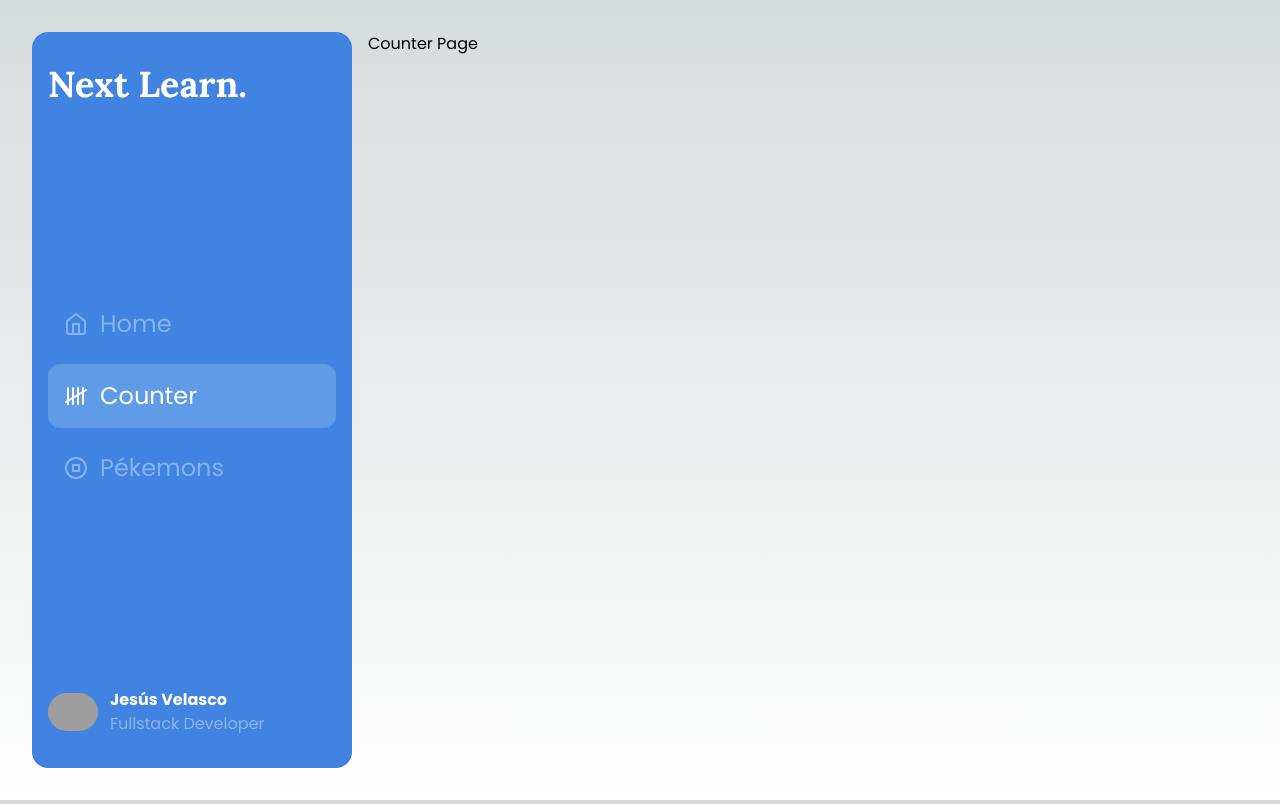
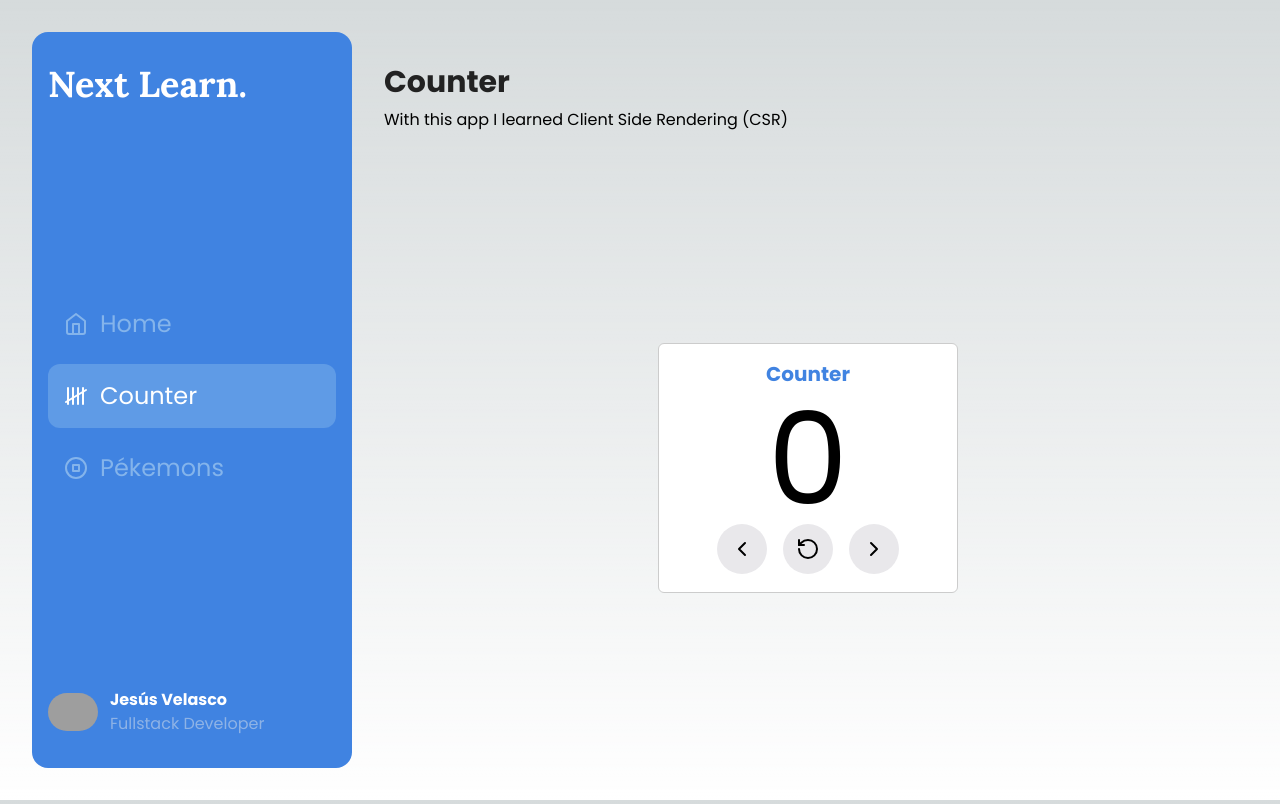
Before and after one commit to jesusrobot0/my-dashboard, a Next.js app: page /dashboard/counter in a window 1280 px wide. Built offline with nearby package versions, Linux system fonts and the light colour scheme; grey boxes are pictures that could not be loaded.

Commit message:
Add Counter Page

```diff
--- a/src/app/dashboard/counter/page.tsx
+++ b/src/app/dashboard/counter/page.tsx
@@ -1,3 +1,17 @@
+import { TitlePage } from "@/components";
+import { Counter } from "@/components/counter/Counter";
+
 export default function CounterPage() {
-  return <h1>Counter Page</h1>;
+  return (
+    <>
+      <TitlePage
+        title="Counter"
+        description="With this app I learned Client Side Rendering (CSR)"
+      />
+
+      <main className="w-full h-full flex justify-center items-center">
+        <Counter />
+      </main>
+    </>
+  );
 }
--- a/src/app/dashboard/layout.tsx
+++ b/src/app/dashboard/layout.tsx
@@ -8,7 +8,7 @@ export default function DashboardLayout({
   return (
     <div className="h-screen p-8 flex justify-between gap-4">
       <Sidebar />
-      <main className="w-3/4">{children}</main>
+      <div className="w-3/4 px-4 py-8 ">{children}</div>
     </div>
   );
 }
--- /dev/null
+++ b/src/components/counter/Counter.tsx
@@ -0,0 +1,40 @@
+"use client";
+import { useState } from "react";
+import { ChevronLeft, ChevronRight, RotateCcw } from "lucide-react";
+
+export function Counter() {
+  const [counter, setCounter] = useState(0);
+
+  const handleAdd = () => setCounter(counter + 1);
+  const handleReset = () => setCounter(0);
+  const handleSubstract = () => setCounter(counter - 1);
+
+  return (
+    <div className="w-[300px] h-[250px] p-4 border border-[#ccc] rounded-md bg-[#fff]">
+      <p className="mb-2 text-center text-xl font-bold text-[#4083e1]">
+        Counter
+      </p>
+      <p className="text-center text-9xl text-bold">{counter}</p>
+      <div className="flex gap-4 justify-center">
+        <button
+          className="w-[50px] h-[50px] flex justify-center items-center rounded-full bg-[#e9e8eb]"
+          onClick={handleSubstract}
+        >
+          <ChevronLeft />
+        </button>
+        <button
+          className="w-[50px] h-[50px] flex justify-center items-center rounded-full bg-[#e9e8eb]"
+          onClick={handleReset}
+        >
+          <RotateCcw />
+        </button>
+        <button
+          className="w-[50px] h-[50px] flex justify-center items-center rounded-full bg-[#e9e8eb]"
+          onClick={handleAdd}
+        >
+          <ChevronRight />
+        </button>
+      </div>
+    </div>
+  );
+}
--- a/src/components/index.ts
+++ b/src/components/index.ts
@@ -1,2 +1,4 @@
 export { Sidebar } from "./sidebar/Sidebar";
 export { SidebarMenuItem } from "./sidebar-menu-item/SidebarMenuItem";
+export { TitlePage } from "./title-page/TitlePage";
+import { Counter } from "./counter/Counter";
```
